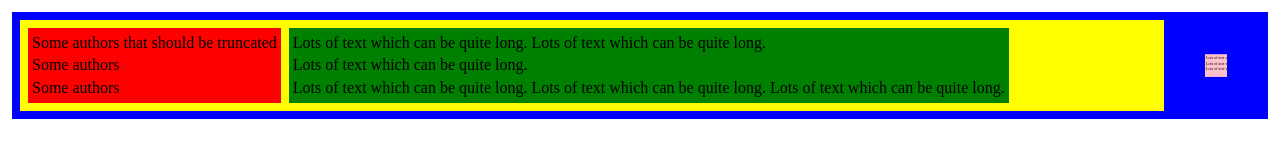
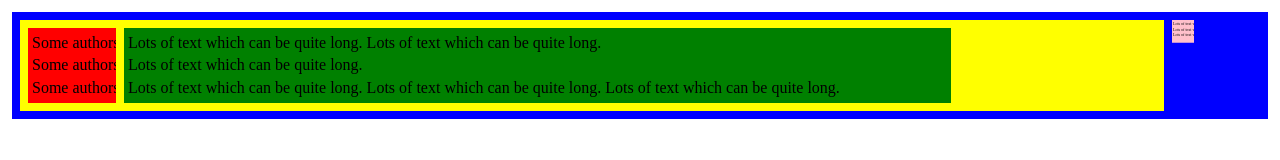
Before and after one commit to jchown/yellow-snow-vscode, a website: page test.html in a window 1280 px wide. Drawn offline with Linux system fonts and the light colour scheme.

Commit message:
Fix author width

```diff
--- a/test.html
+++ b/test.html
@@ -29,6 +29,7 @@
             margin: 4px;
             padding: 4px;
             flex: 0 0 5em;
+            overflow-x: hidden;
             background-color: red;
         }
         #text {
@@ -41,8 +42,10 @@
             margin: 4px;
             padding: 4px;
             flex: 0 0 5em;
+            width: 100%;
             overflow-x: hidden;
             transform: scale(0.25);
+            transform-origin: 0 0;
             background-color: pink;
          }
          .line {
```
